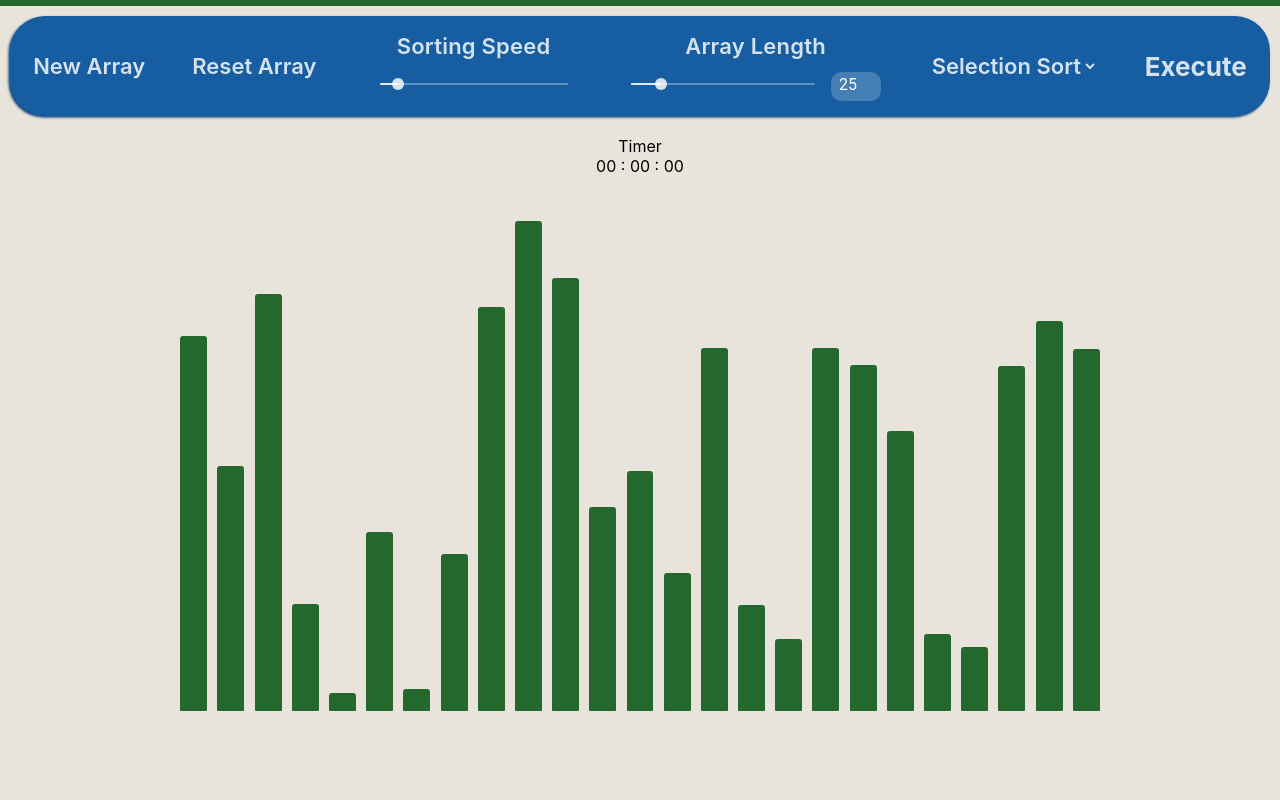
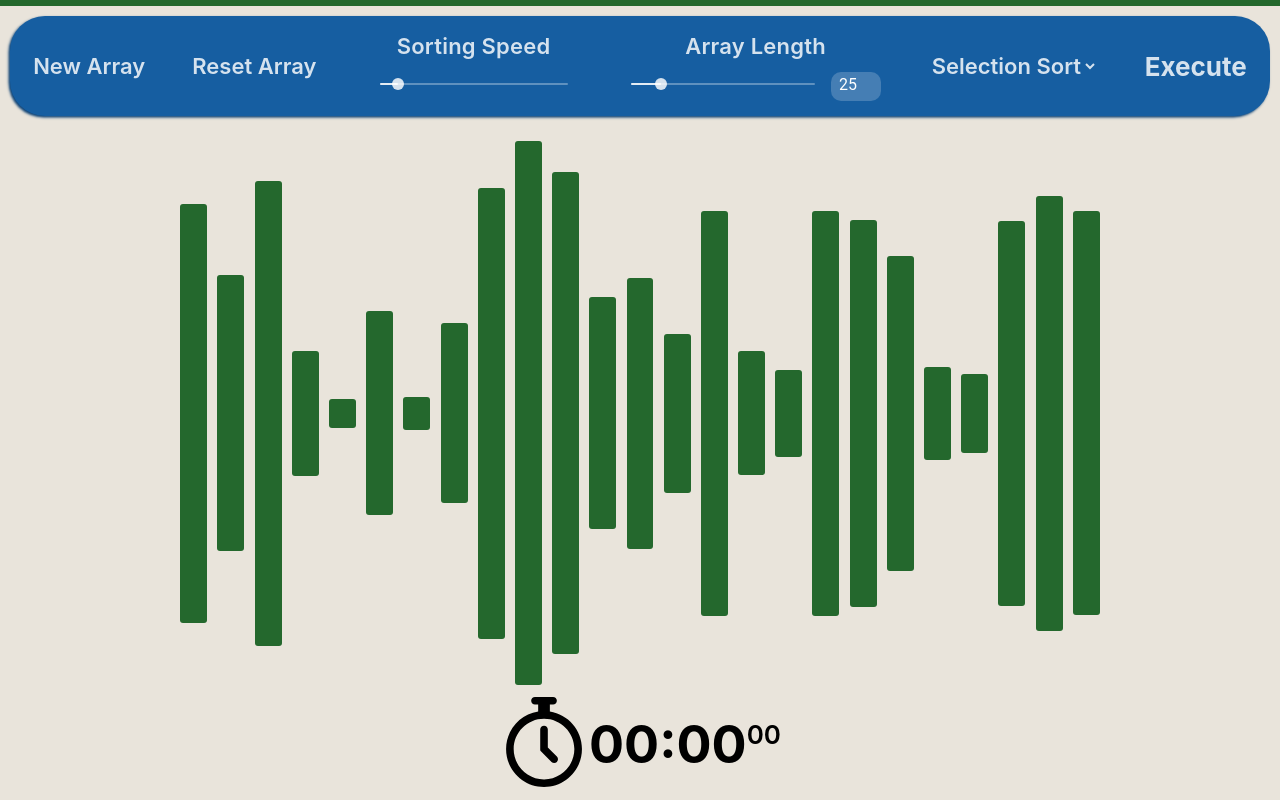
Before and after one commit to AatmikMallya/Algo-Visualizer, a React (Create React App) app: page / in a window 1280 px wide. Built offline with nearby package versions, Linux system fonts and the light colour scheme; what uifx would draw is missing.

Commit message:
style timer, change array alignment

```diff
--- a/src/animations/QuickAnimation.js
+++ b/src/animations/QuickAnimation.js
@@ -14,31 +14,31 @@ export default async function animateQuickSort(stateArray) {
             const [idx] = animations[i];
 
             arr[idx].style.backgroundColor = colors.red;
-            await wait(animationInterval);
+            await wait(animationInterval + 10);
         }
         else {
             const [idx1, idx2] = animations[i];
 
             arr[idx1].style.backgroundColor = colors.yellow;
             arr[idx2].style.backgroundColor = colors.yellow;
-            await wait(animationInterval);
+            await wait(animationInterval + 10);
 
             const temp = arr[idx1].style.height;
             arr[idx1].style.height = arr[idx2].style.height;
             arr[idx2].style.height = temp;
-            await wait(animationInterval);
+            await wait(animationInterval + 10);
 
             const value1 = parseInt(arr[idx1].style.height.slice(0, -2));
             const value2 = parseInt(arr[idx2].style.height.slice(0, -2));
             arr[idx1].style.backgroundColor = value1 === stateArray[idx1] ? colors.purple : colors.blue;
             arr[idx2].style.backgroundColor = value2 === stateArray[idx2] ? colors.purple : colors.blue;
-            await wait(animationInterval);
+            await wait(animationInterval + 10);
         }
     }
 
     for (let i = 0; i < arr.length / 2; i++) {
         arr[i].style.backgroundColor = colors.green;
         arr[arr.length - i - 1].style.backgroundColor = colors.green;
-        await wait(0.5 * animationInterval);
+        await wait(0.5 * (animationInterval + 10));
     }
 }
--- a/src/components/Menu.css
+++ b/src/components/Menu.css
@@ -5,7 +5,6 @@
     width: 98.5%;
     margin: 10px auto 20px;
     box-shadow: -1.5px 1.5px 2.5px rgb(12, 65, 116);
-
     display: flex;
     justify-content: space-around;
     align-items: center;
@@ -20,7 +19,6 @@
     font-weight: 600;
     font-family: -apple-system, BlinkMacSystemFont, 'Segoe UI', Roboto, Oxygen, Ubuntu, Cantarell, 'Open Sans', 'Helvetica Neue', sans-serif;
     user-select: none;
-    border-radius: 10px;
     border: none;
 }
 
--- a/src/components/SortingTimeVisualizer.css
+++ b/src/components/SortingTimeVisualizer.css
@@ -1,10 +1,11 @@
 #bars-container {
-    text-align: center;
-    position: absolute;
-    margin: auto;
-    right: 0;
-    bottom: 10%;
-    left: 0;
+    position: relative;
+    margin: 0 auto 0;
+    height:80vh;
+    white-space: nowrap;
+    overflow-x: scroll;
+    overflow-y: hidden;
+    max-width: 89%;
 }
 
 .array {
@@ -15,11 +16,57 @@
     margin: auto;
     border-top-left-radius: 3px;
     border-top-right-radius: 3px;
-    border-bottom-left-radius: 1px;
-    border-bottom-right-radius: 1px;
+    border-bottom-left-radius: 3px;
+    border-bottom-right-radius: 3px;
+    position: relative;
+    bottom: 0px;
+    vertical-align: middle;
 }
 
 #color-strip {
     background-color: #24682d;
     height: 6px;
 }
+
+#timer-container {
+    display: inline;
+    position: absolute;
+    /* bottom: 2.5%; */
+    margin: auto;
+    /* padding: 10px;
+    background-color: rgb(22, 94, 161);
+    border-radius: 20px; */
+    text-align: center;
+    top: 93%;
+    left: 50%;
+    transform: translate(-50%, -50%);
+}
+
+.timer {
+    vertical-align: middle;
+    display: inline-block;
+}
+
+.timer-icon {
+    width: 90px;
+}
+
+.timer-display {
+    display: inline-block;
+    font-size: 52px;
+    font-weight: 700;
+    vertical-align: middle;
+}
+
+#seconds {
+    display: inline-block;
+    min-width: 153px;
+}
+
+#centiseconds {
+    display: inline-block;
+    vertical-align: super;
+    font-size: 26px;
+    font-weight: 600;
+    min-width: 34px;
+}
--- a/src/components/SortingTimeVisualizer.js
+++ b/src/components/SortingTimeVisualizer.js
@@ -52,7 +52,6 @@ export default class SortingTimeVisualizer extends React.Component {
     generateArray = length => {
         const array = document.getElementsByClassName('array');
         this.setRunning(false);
-
         let arraySize;
         if (length) {
             arraySize = length;
@@ -64,8 +63,7 @@ export default class SortingTimeVisualizer extends React.Component {
         const windowWidth = window.innerWidth;
         const margin = Math.max((windowWidth) / (10 * arraySize), 1.5);
         const width = Math.max((windowWidth - 100) / (1.75 * arraySize), 7);
-        const topRadius = Math.max(width / 10, 3);
-        const bottomRadius = topRadius / 3;
+        const radius = Math.max(width / 10, 3);
 
         // 85% of the distance between array container and menu
         this.maxHeight = 0.85 * (document.getElementById('bars-container').getBoundingClientRect().bottom -
@@ -73,17 +71,18 @@ export default class SortingTimeVisualizer extends React.Component {
 
         const newArray = [];
         for (let i = 0; i < arraySize; i++) {
-            newArray.push(Math.floor(Math.random()*this.maxHeight + 15));
+            newArray.push(Math.floor(Math.random()*this.maxHeight + 25));
         }
-        // const newArray = [ 250, 350, 100, 50, 550, 300, 175, 450 ];
+        // const newArray = [ 15, 200, 150, 25, 300 ];
         this.setState({
             array: newArray,
             bars: newArray.map((value, i) => <div className='array' key={i} idx={i} color={colors.green} type={undefined} style={{
                 height: value,
                 margin: margin,
                 width: width,
-                borderTopLeftRadius: topRadius, borderTopRightRadius: topRadius,
-                borderBottomLeftRadius: bottomRadius, borderBottomRightRadius: bottomRadius,
+                borderRadius: radius,
+                // borderTopLeftRadius: topRadius, borderTopRightRadius: topRadius,
+                // borderBottomLeftRadius: bottomRadius, borderBottomRightRadius: bottomRadius,
             }} />)
         });
 
@@ -101,7 +100,6 @@ export default class SortingTimeVisualizer extends React.Component {
 
     // return bar heights and colors to pre-sorted state
     resetArray = async () => {
-        for (let repeat = 0; repeat < 1; repeat++) {
         const array = document.getElementsByClassName('array');
         const arraySize = array.length;
 
@@ -117,9 +115,11 @@ export default class SortingTimeVisualizer extends React.Component {
         this.setState({array: oldArray});
 
         for (let i = 0; i < arraySize; i++) {
+            array[i].style.backgroundColor = "#07ad1d";
+        }
+        await wait(333);
+        for (let i = 0; i < arraySize; i++) {
             array[i].style.backgroundColor = colors.green;
-            }
-            await wait(animationInterval + 0.1);
         }
     }
 
@@ -170,11 +170,11 @@ export default class SortingTimeVisualizer extends React.Component {
             <div>
                 <div id='color-strip' />
                 <Menu onGenerate={this.generateArray} onReset={this.resetArray} onSpeedChange={this.speedChange} onExecute={this.handleExecute} />
-                <Timer status={isRunning} ref={this.timerElement}/>
                 <div id='bars-container'>
                     {this.state.bars}
                     {/* <button id='test-sort' onClick={this.testSort.bind(this, quickAlgo)}>Test Sort</button> */}
                 </div>
+                <Timer status={isRunning} ref={this.timerElement}/>
             </div>
         )
     }
--- a/src/components/Timer.js
+++ b/src/components/Timer.js
@@ -1,5 +1,6 @@
 import React from 'react';
-import './Menu.css';
+// import './Menu.css';
+import './SortingTimeVisualizer.css';
 // https://github.com/peterdurham/timers-demo
 
 export default class Timer extends React.Component {
@@ -41,9 +42,7 @@ export default class Timer extends React.Component {
         if (bool) {
             if (this.state.status) return;
             this.resetTimer();
-            setTimeout(() => {
-                this.startTimer();
-            }, 0);
+            setTimeout(() => this.startTimer(), 0);
         }
         else {
             this.stopTimer();
@@ -56,12 +55,20 @@ export default class Timer extends React.Component {
         const seconds = ("0" + (Math.floor(time / 1000) % 60)).slice(-2);
         const minutes = ("0" + (Math.floor(time / 60000) % 60)).slice(-2);
       return (
-        <div className="timer">
-          <div className="timer-header">Timer</div>
-          <div className="timer-display">
-              {minutes} : {seconds} : {centiseconds}
-          </div>
-        </div>
+        <span id="timer-container">
+            <span className="timer timer-icon">
+                <svg version="1.1" xmlns="http://www.w3.org/2000/svg" viewBox="0 0 296.228 296.228" enableBackground="new 0 0 296.228 296.228">
+                    <g>
+                        <path d="m167.364,48.003v-23.003h10.5c6.903,0 12.5-5.597 12.5-12.5s-5.596-12.5-12.5-12.5h-59.5c-6.903,0-12.5,5.597-12.5,12.5s5.597,12.5 12.5,12.5h10.5v23.003c-59.738,9.285-105.604,61.071-105.604,123.37-3.55271e-15,68.845 56.01,124.854 124.854,124.854s124.854-56.01 124.854-124.854c0-62.299-45.866-114.085-105.604-123.37zm-19.25,223.225c-55.06,0-99.854-44.795-99.854-99.854s44.795-99.854 99.854-99.854 99.854,44.795 99.854,99.854-44.794,99.854-99.854,99.854z"/>
+                        <path d="m160.614,166.18v-58.889c0-6.903-5.597-12.5-12.5-12.5s-12.5,5.597-12.5,12.5v66.1c0,2.033 0.81,3.982 2.25,5.416l34.969,34.822c4.893,4.872 12.806,4.854 17.678-0.037 4.871-4.892 4.854-12.807-0.037-17.678l-29.86-29.734z"/>
+                    </g>
+                </svg>
+            </span>
+            <span className="timer timer-display">
+                <span id="seconds">{minutes}:{seconds}</span>
+                <span id="centiseconds">{centiseconds}</span>
+            </span>
+        </span>
       );
     }
   }
```
Lines whose indentation alone changed are shown as unchanged.
